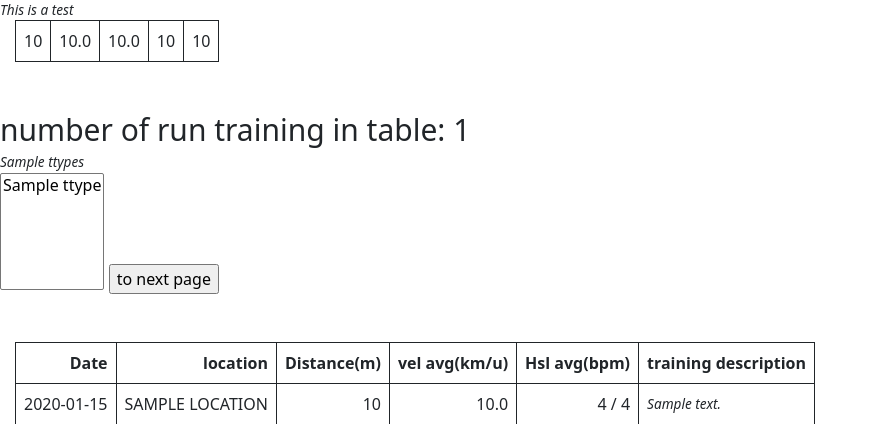
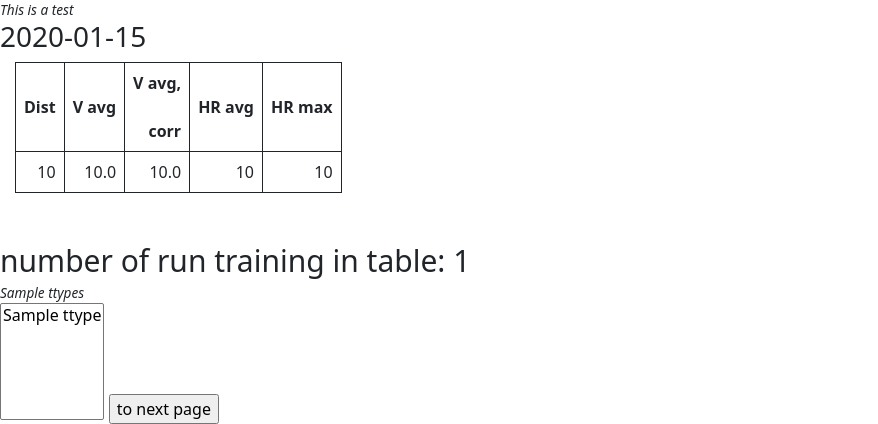
Before and after one commit to MarcRotsaert/TrainingData, a Django app: template django/test_project2/test_project2/templates/adapt.html in a window 1280 px wide. Shown: the part 72-496 px from the top of the page, without its empty margins (0-878 px from the left). Run offline with Django 3.2, Linux system fonts and the light colour scheme; the template is opened without the code that fills it: most values are stand-ins (such as "Sample title", 1, 10 or a date in 2020).

Commit message:
header lap table + date

```diff
--- a/django/test_project2/test_project2/templates/summary.html
+++ b/django/test_project2/test_project2/templates/summary.html
@@ -26,8 +26,15 @@
 
     <div id="lapdata">
         {% if lapdata %}
+        <h3> {{ lapdate|slice:10 }}</h3>
         {% comment %} <h3><LAPDATA</h3> {% endcomment %}
         <table>
+
+        <th>Dist</th>
+        <th>V avg</th>
+        <th>V avg,<br></br>corr</th>
+        <th>HR avg</th>
+        <th>HR max</th>
         {% for lap in lapdata %}
             <tr><td>{{lap.distance|floatformat:0}}</td>
                 <td>{{lap.speed.avg|floatformat:1 }}</td>
```
Also changed, not shown: django/test_project2/test_polar/views.py (+11 -0 lines).
